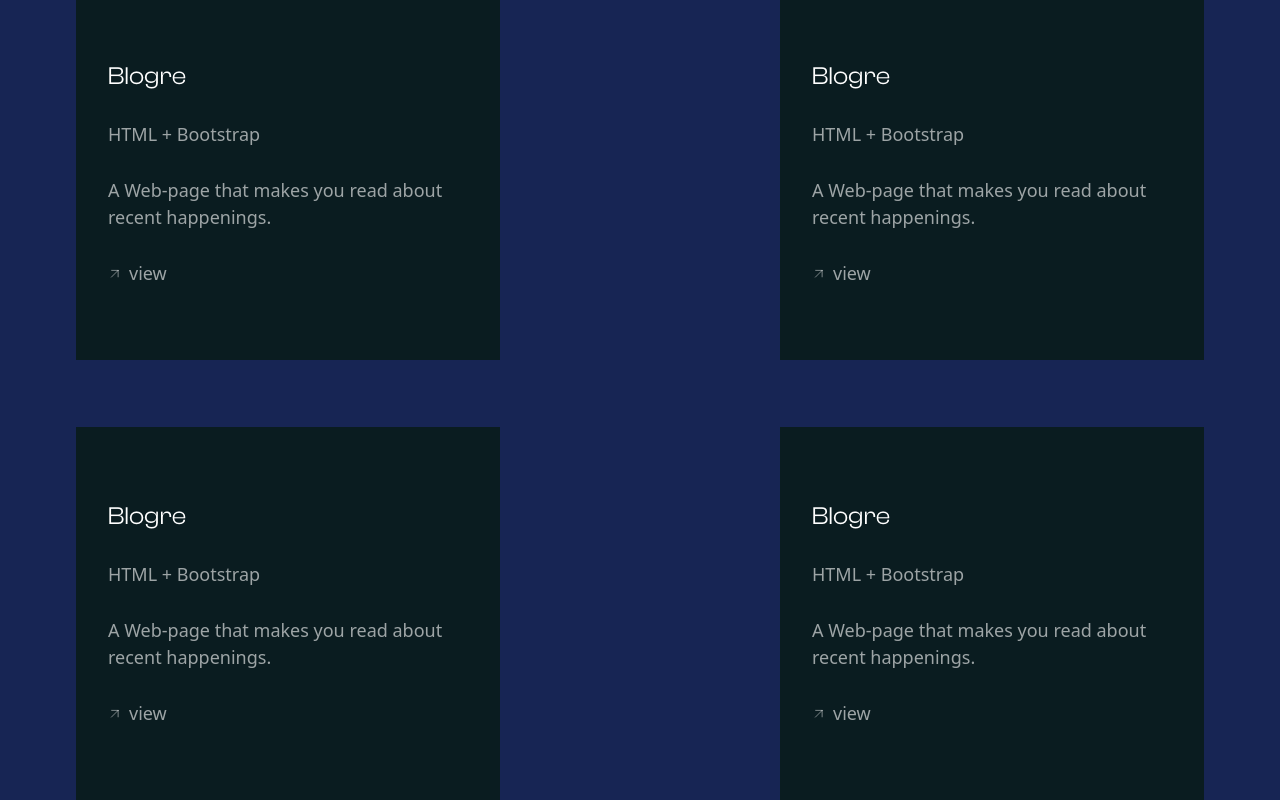
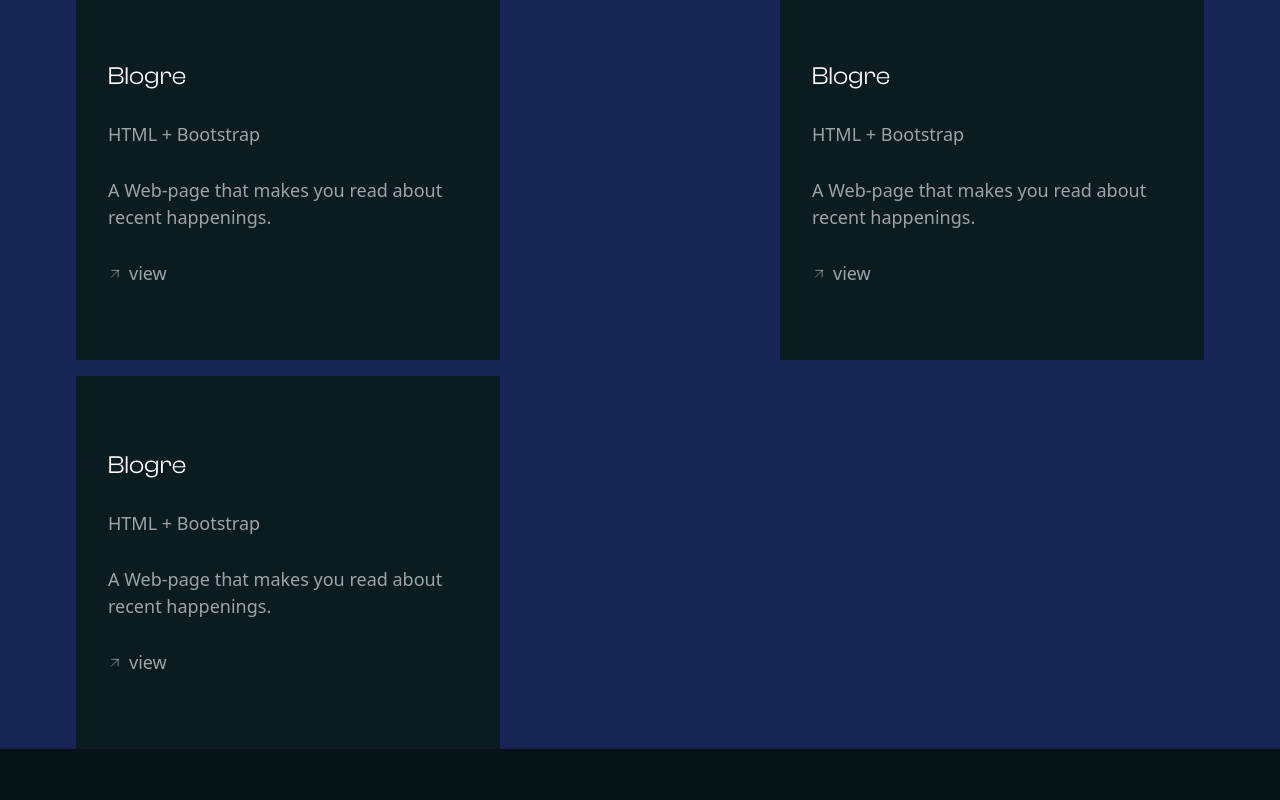
Before and after one commit to Victorola-coder/VickyJay, a React (Vite) app: page / in a window 1280 px wide. Shown: the part 6063-6863 px from the top of the page. After the commit the page ends 6812 px from the top, so only its background shows below. Built offline with nearby package versions, Linux system fonts and the light colour scheme.

Commit message:
hehe lol lol!

```diff
--- a/src/components/portfolio.jsx
+++ b/src/components/portfolio.jsx
@@ -83,42 +83,6 @@ const Portfolio = () => {
               </p>
             </div>
           </div>
-        </div>
-        <div
-          className={`mt-[46px] flex flex-wrap gap-[13px] lg:mt-[67px] lg:gap-[16px] lg:justify-between`}
-        >
-          <div
-            className={`bg-[#0A1C20] flex flex-col gap-[25px] md:gap-[29px] px-[27px] py-[40px] justify-center w-[367px] h-[322px] md:w-[424px] md:h-[373px] md:px-[32px] md:py-[55px]`}
-          >
-            <h5
-              className={`font-medium font-clash text-[20px] leading-[24.6px] md:text-[25px] md:leading-[30.75px]`}
-            >
-              Blogre
-            </h5>
-            <h5
-              className={`text-[#FFFFFF99] text-[15px] font-medium md:text-[18px] md:leading-[27px]`}
-            >
-              HTML + Bootstrap
-            </h5>
-
-            <h5
-              className={`text-[#FFFFFF99] font-medium max-w-[294px] text-[15px] leading-[22.5px] md:max-w-[340px] md:text-[18px] md:leading-[27px]`}
-            >
-              A Web-page that makes you read about recent happenings.
-            </h5>
-            <div className="flex items-center space-x-2">
-              <span>
-                <Arrow
-                  className={`w-[20px] h-[20px] md:w-[13px] md:h-[13px]`}
-                />
-              </span>
-              <p
-                className={`text-[15px] leading-[22.5px] md:text-[18px] md:leading-[27px] font-medium text-[#FFFFFF99]`}
-              >
-                view
-              </p>
-            </div>
-          </div>
           <div
             className={`bg-[#0A1C20] flex flex-col gap-[25px] md:gap-[29px] px-[27px] py-[40px] justify-center w-[367px] h-[322px] md:w-[424px] md:h-[373px] md:px-[32px] md:py-[55px]`}
           >
```
